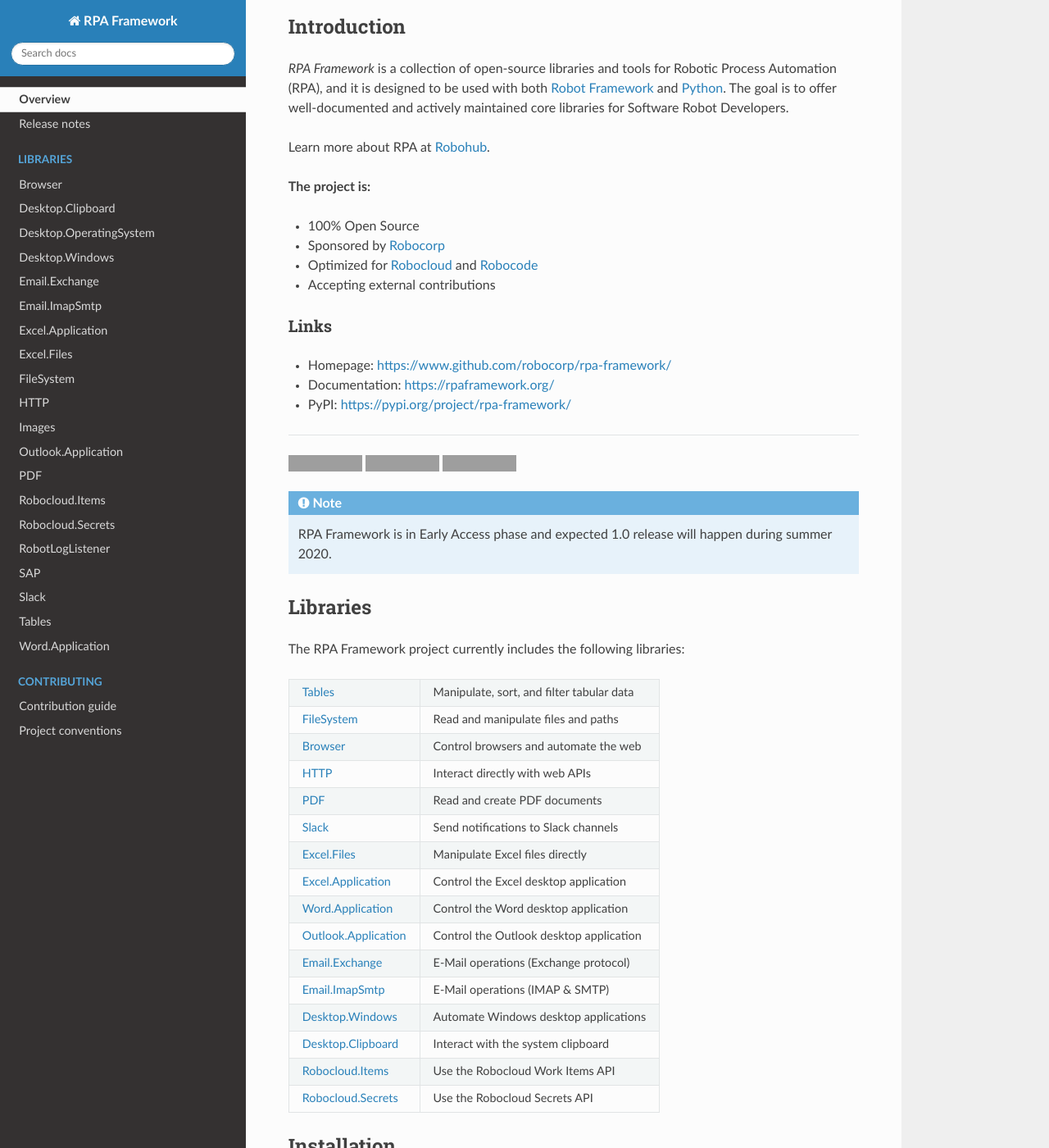
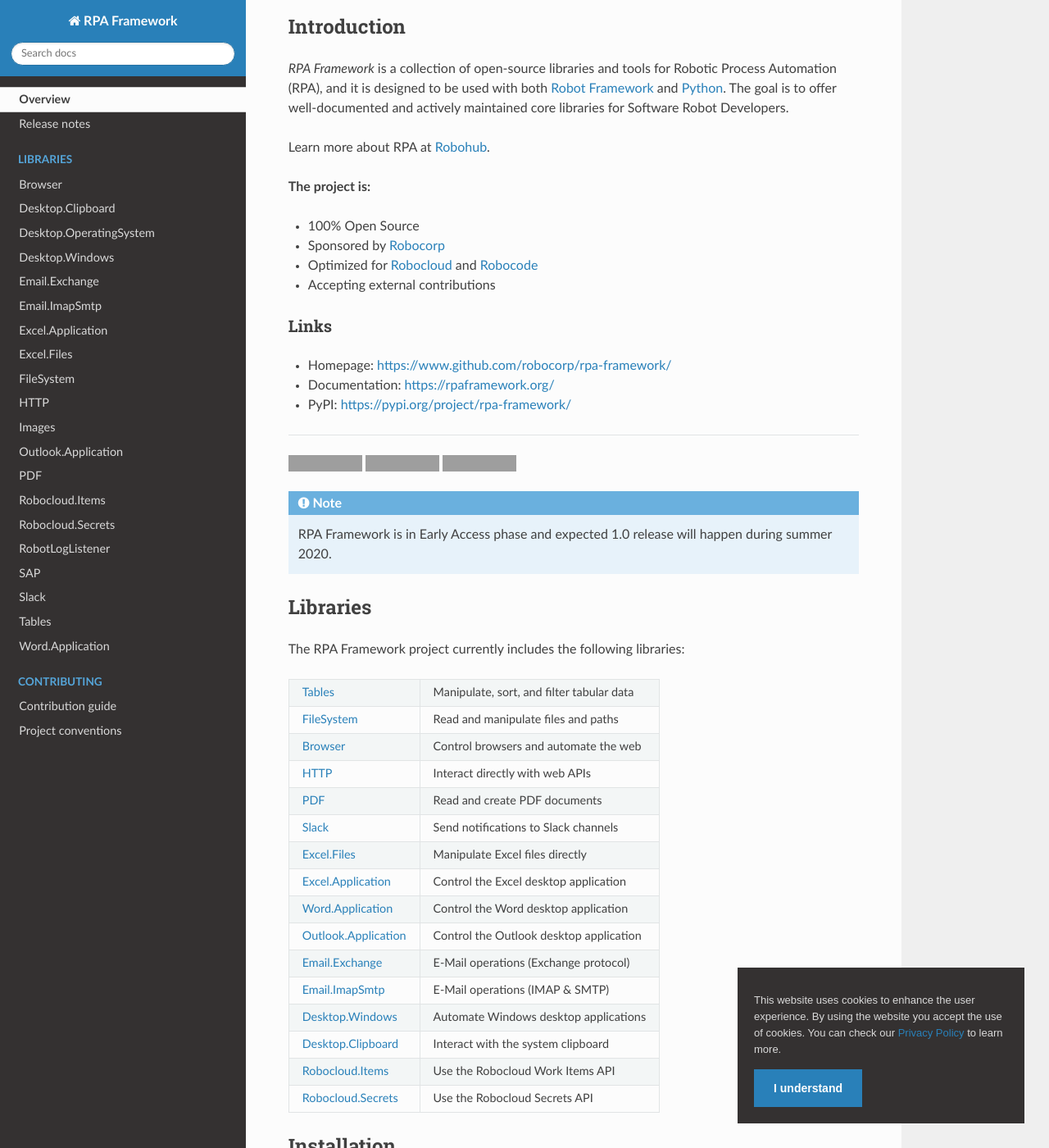
Before and after one commit to coderprovider/Framework-RPA, a Sphinx documentation site: the page built from docs/source/index.rst, in a window 1280 px wide and 1400 px high, scrolled down 420 px. Shown: the whole window at 82% size. Built offline with Sphinx 7.4.7 and the Read the Docs theme 2.0.0, drawn with Linux system fonts in a browser that asks for light colours; pages that are not in the unit, such as notebooks, are missing from menus; grey boxes are pictures that could not be loaded.

Commit message:
docs: add google analytics and cookie consent

```diff
--- /dev/null
+++ b/docs/source/_static/purecookie.css
@@ -0,0 +1,51 @@
+.cookieConsentContainer {
+	z-index: 999;
+	width: 350px;
+	min-height: 20px;
+	box-sizing: border-box;
+	padding: 20px 20px 20px 20px;
+	background: #343131;;
+	overflow: hidden;
+	position: fixed;
+    bottom: 30px;
+	right: 30px;
+	display: none;
+}
+.cookieConsentContainer .cookieDesc p {
+	margin: 0;
+	padding: 0;
+	font-family: OpenSans, arial, "sans-serif";
+	color: #d9d9d9;
+	font-size: 13px;
+	line-height: 20px;
+	display: block;
+	margin-top: 10px;
+} .cookieConsentContainer .cookieDesc a {
+	font-family: OpenSans, arial, "sans-serif";
+	color: #2980B9;
+}
+.cookieConsentContainer .cookieButton a {
+	display: inline-block;
+	font-family: OpenSans, arial, "sans-serif";
+	color: #fcfcfc;
+	font-size: 14px;
+	font-weight: bold;
+	margin-top: 14px;
+	background: #2980B9;
+	box-sizing: border-box;
+	padding: 15px 24px;
+	text-align: center;
+	transition: background 0.3s;
+}
+.cookieConsentContainer .cookieButton a:hover {
+	cursor: pointer;
+	background: #3f8dc0;
+}
+
+@media (max-width: 980px) {
+	.cookieConsentContainer {
+		bottom: 0px !important;
+		left: 0px !important;
+		width: 100%  !important;
+	}
+}
--- /dev/null
+++ b/docs/source/_static/purecookie.js
@@ -0,0 +1,65 @@
+var purecookieDesc = 'This website uses cookies to enhance the user experience. By using the website you accept the use of cookies. You can check our <a href="https://robocorp.com/privacy-policy">Privacy Policy</a> to learn more.';
+var purecookieButton = 'I understand';
+
+function pureFadeIn(elem, display){
+  var el = document.getElementById(elem);
+  el.style.opacity = 0;
+  el.style.display = display || "block";
+
+  (function fade() {
+    var val = parseFloat(el.style.opacity);
+    if (!((val += .02) > 1)) {
+      el.style.opacity = val;
+      requestAnimationFrame(fade);
+    }
+  })();
+};
+function pureFadeOut(elem){
+  var el = document.getElementById(elem);
+  el.style.opacity = 1;
+
+  (function fade() {
+    if ((el.style.opacity -= .02) < 0) {
+      el.style.display = "none";
+    } else {
+      requestAnimationFrame(fade);
+    }
+  })();
+};
+
+function setCookie(name,value,days) {
+    var expires = "";
+    if (days) {
+        var date = new Date();
+        date.setTime(date.getTime() + (days*24*60*60*1000));
+        expires = "; expires=" + date.toUTCString();
+    }
+    document.cookie = name + "=" + (value || "")  + expires + "; path=/";
+}
+function getCookie(name) {
+    var nameEQ = name + "=";
+    var ca = document.cookie.split(';');
+    for(var i=0;i < ca.length;i++) {
+        var c = ca[i];
+        while (c.charAt(0)==' ') c = c.substring(1,c.length);
+        if (c.indexOf(nameEQ) == 0) return c.substring(nameEQ.length,c.length);
+    }
+    return null;
+}
+function eraseCookie(name) {
+    document.cookie = name+'=; Max-Age=-99999999;';
+}
+
+function cookieConsent() {
+  if (!getCookie('purecookieDismiss')) {
+    document.body.innerHTML += '<div class="cookieConsentContainer" id="cookieConsentContainer"><div class="cookieDesc"><p>' + purecookieDesc + '</p></div><div class="cookieButton"><a onClick="purecookieDismiss();">' + purecookieButton + '</a></div></div>';
+	pureFadeIn("cookieConsentContainer");
+  }
+}
+
+function purecookieDismiss() {
+  setCookie('purecookieDismiss','1',7);
+  pureFadeOut("cookieConsentContainer");
+}
+
+window.onload = function() { cookieConsent(); };
--- /dev/null
+++ b/docs/source/_templates/analytics.html
@@ -0,0 +1,12 @@
+<!-- Global site tag (gtag.js) - Google Analytics -->
+<script async src="https://www.googletagmanager.com/gtag/js?id=UA-151433780-3"></script>
+<script>
+  window.dataLayer = window.dataLayer || [];
+  function gtag(){dataLayer.push(arguments);}
+  gtag('js', new Date());
+  gtag('config', 'UA-151433780-3');
+</script>
+<!-- PureCookie -->
+<link async rel="stylesheet" type="text/css" href="{{ pathto('_static/purecookie.css', 1) }}"/>
+<script async src="{{ pathto('_static/purecookie.js', 1) }}"></script>
+<!--            -->
--- /dev/null
+++ b/docs/source/_templates/layout.html
@@ -0,0 +1,4 @@
+{% extends "!layout.html" %}
+{% block extrahead %}
+{% include 'analytics.html' %}
+{% endblock %}
--- a/docs/source/conf.py
+++ b/docs/source/conf.py
@@ -51,7 +51,7 @@
 # Add any paths that contain custom static files (such as style sheets) here,
 # relative to this directory. They are copied after the builtin static files,
 # so a file named "default.css" will overwrite the builtin "default.css".
-html_static_path = ['']
+html_static_path = ['_static']
 
 # -- Override Robot Framework lexer ------------------------------------------
 from robotframeworklexer import RobotFrameworkLexer
```
